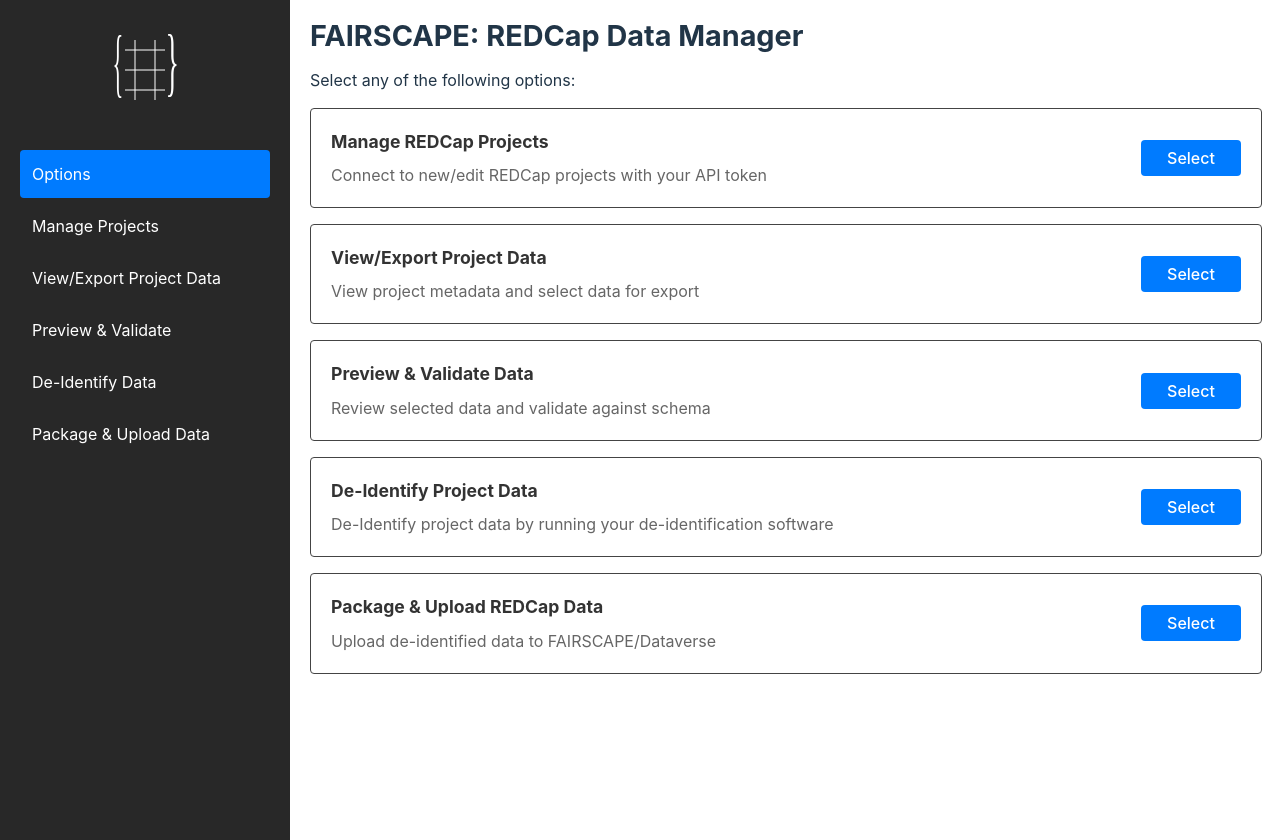
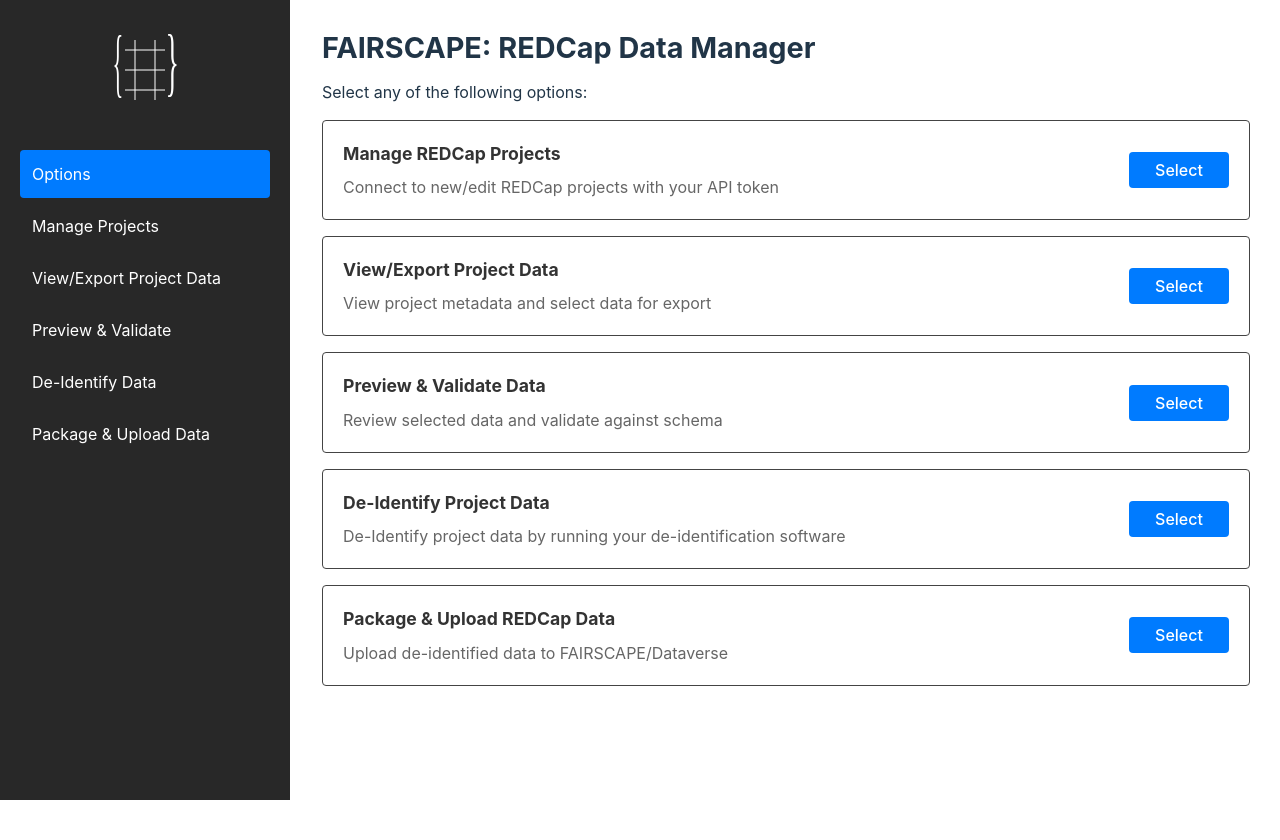
Before and after one commit to fairscape/fairscape_redcap_manager, a React app: page / in a window 1280 px wide. After the commit the page ends 800 px from the top, so only its background shows below. Built offline with nearby package versions, Linux system fonts and the light colour scheme.

Commit message:
dont scroll sidebar

```diff
--- a/src/App.jsx
+++ b/src/App.jsx
@@ -1,13 +1,13 @@
 import React, { useState } from "react";
 import { ThemeProvider, createTheme } from "@mui/material";
 import { Snackbar, Alert } from "@mui/material";
-import { AppContainer, MainContent } from "./components/styles";
 import SidebarComponent from "./components/SideBar";
 import QuestionnaireView from "./components/QuestionnaireView";
 import ManageProjectsView from "./components/ManageProjectsView";
 import ViewProject from "./components/ViewProject";
 import DownloadSnapshotView from "./components/DownloadSnapshotView";
 import PreviewValidationView from "./components/PreviewValidationView";
+import { AppContainer, MainContent } from "./components/styles";
 
 const theme = createTheme({
   palette: {
@@ -116,13 +116,17 @@
           currentView={currentView}
           setCurrentView={handleViewChange}
         />
-        <MainContent>{renderContent()}</MainContent>
-        <Snackbar
-          open={notification.open}
-          anchorOrigin={{ vertical: "top", horizontal: "right" }}
-        >
-          <Alert severity={notification.severity}>{notification.message}</Alert>
-        </Snackbar>
+        <MainContent>
+          {renderContent()}
+          <Snackbar
+            open={notification.open}
+            anchorOrigin={{ vertical: "top", horizontal: "right" }}
+          >
+            <Alert severity={notification.severity}>
+              {notification.message}
+            </Alert>
+          </Snackbar>
+        </MainContent>
       </AppContainer>
     </ThemeProvider>
   );
--- a/src/components/styles.jsx
+++ b/src/components/styles.jsx
@@ -7,9 +7,16 @@
 export const AppContainer = styled.div`
   display: flex;
   width: 100%;
-  min-width: 0;
+  height: 100vh;
+  overflow: hidden;
 `;
 
+export const MainContent = styled.div`
+  flex: 1;
+  padding: 2rem;
+  overflow-y: auto;
+  height: 100vh;
+`;
 export const Sidebar = styled.div`
   width: 250px;
   min-width: 250px;
@@ -45,14 +52,6 @@
   &:hover {
     background-color: ${(props) => (props.active ? accentColor : "#3e3e3e")};
   }
-`;
-
-export const MainContent = styled.div`
-  flex: 1;
-  padding: 20px;
-  background-color: white;
-  min-width: 0;
-  overflow-x: hidden;
 `;
 
 export const ContentWrapper = styled.div`
```
